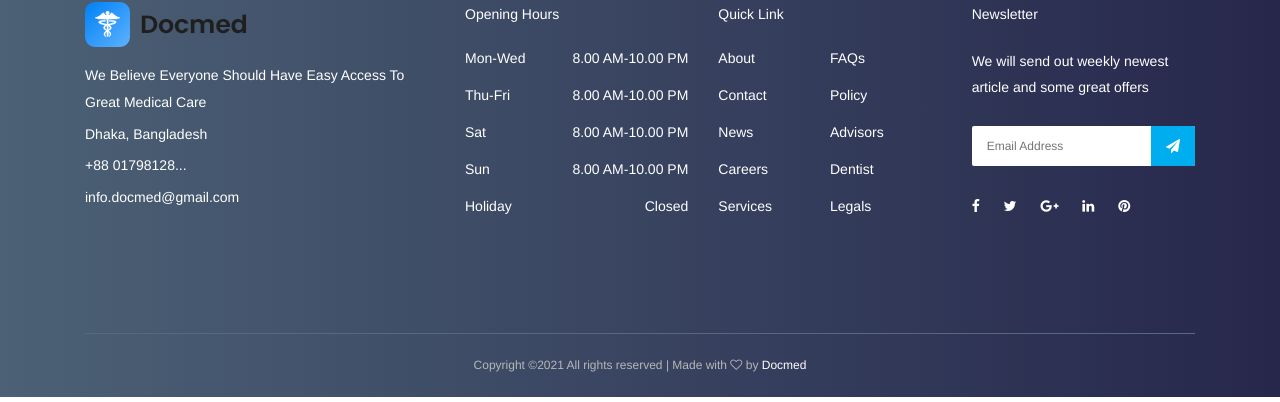
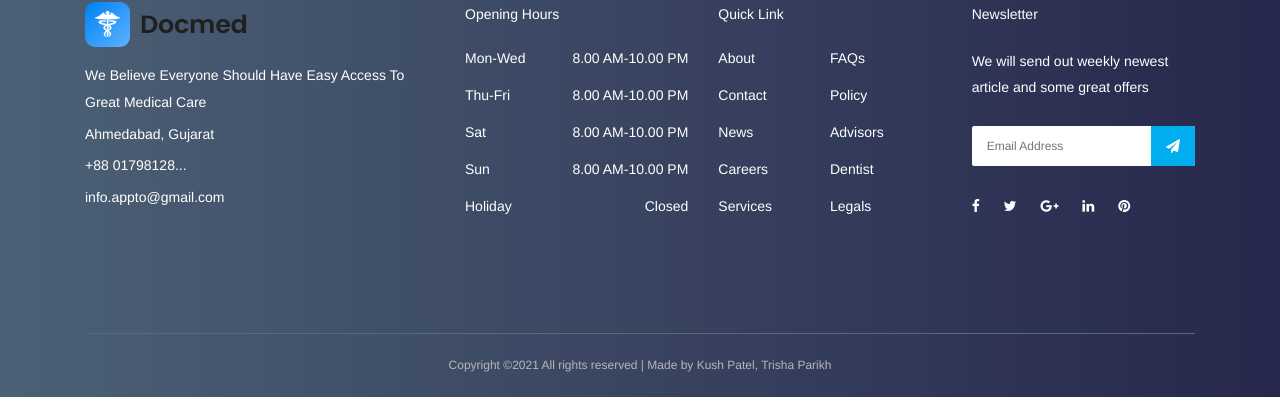
Before and after one commit to kush1307/Appointment_System, a Django app: page /doctor/register in a window 1280 px wide. Shown: the part 398-800 px from the top of the page. Run offline with Django 3.2, Linux system fonts and the light colour scheme; some libraries are stand-ins or nearby versions; some web fonts are replaced.

Commit message:
updated footer

```diff
--- a/templates/base.html
+++ b/templates/base.html
@@ -44,9 +44,9 @@
 
             <div class="footer-contact">
                  <p> We Believe Everyone Should Have Easy Access To Great Medical Care</p>
-              <p> Dhaka, Bangladesh</p>
+              <p> Ahmedabad, Gujarat</p>
               <p> +88 01798128...</p>
-              <p> info.docmed@gmail.com</p>
+              <p> info.appto@gmail.com</p>
             </div>
           </div>
         </div>
@@ -126,7 +126,7 @@
         <div class="col-12">
           <div class="copywrite-content">
             <p><!-- Link back to Colorlib can't be removed. Template is licensed under CC BY 3.0. -->
-Copyright &copy;<script>document.write(new Date().getFullYear());</script> All rights reserved | Made with <i class="fa fa-heart-o" aria-hidden="true"></i> by <a href="https://docmed.com" target="_blank">Docmed</a>
+Copyright &copy;<script>document.write(new Date().getFullYear());</script> All rights reserved | Made by Kush Patel, Trisha Parikh
 <!-- Link back to Colorlib can't be removed. Template is licensed under CC BY 3.0. --></p>
           </div>
         </div>
--- a/templates/home.html
+++ b/templates/home.html
@@ -80,7 +80,7 @@
 
                         <div class="col-12 col-sm-6 col-md-6 col-lg-4 mb-4 mb-lg-0">
                             <input type="text" id="location" name="location"
-                                   class="form-control form-control-lg" placeholder="Any Location ?  Ex : Uttara, Dhaka">
+                                   class="form-control form-control-lg" placeholder="Any Location ?  Ex : Ahmedabad,Gujarat">
                         </div>
 
                         <div class="col-12 col-sm-6 col-md-6 col-lg-4 mb-4 mb-lg-0">
```
